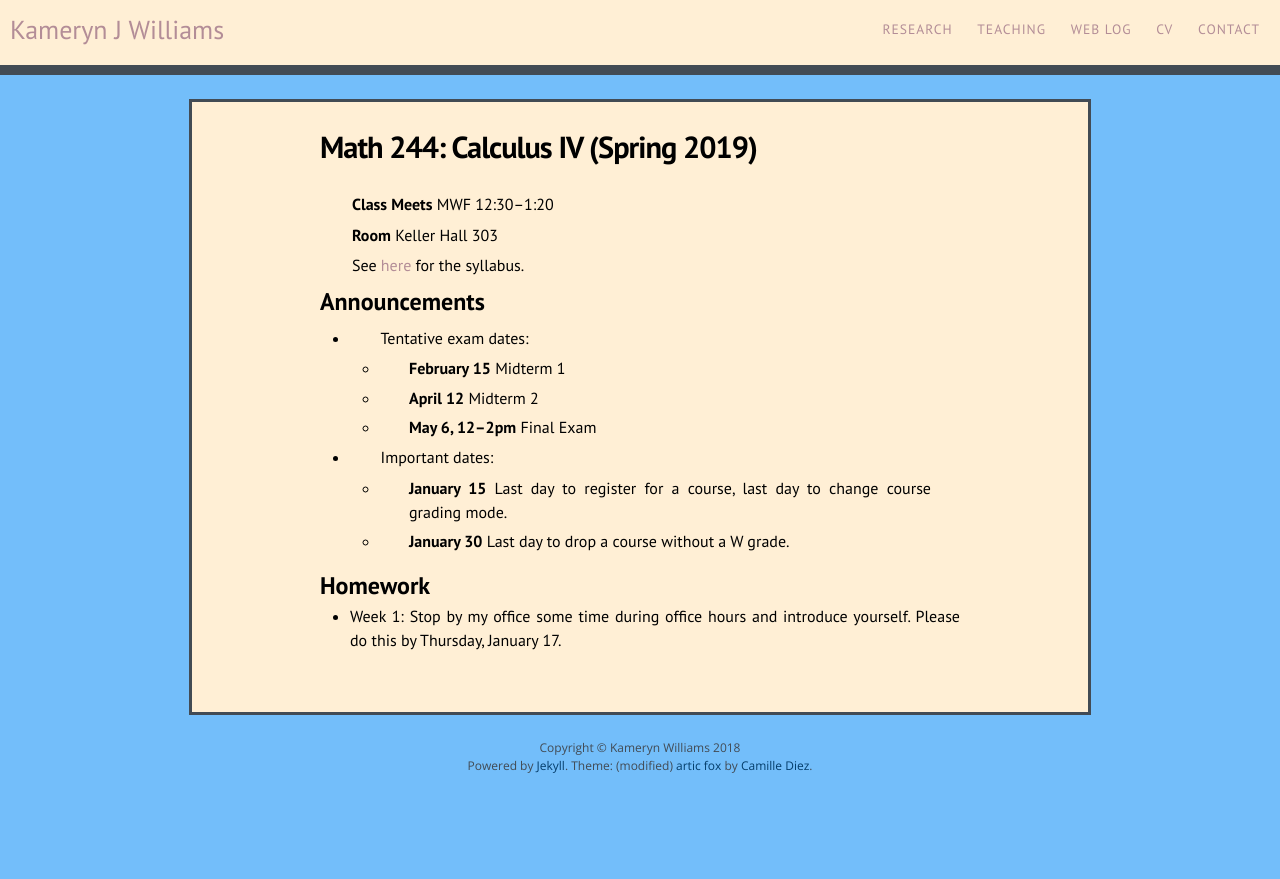
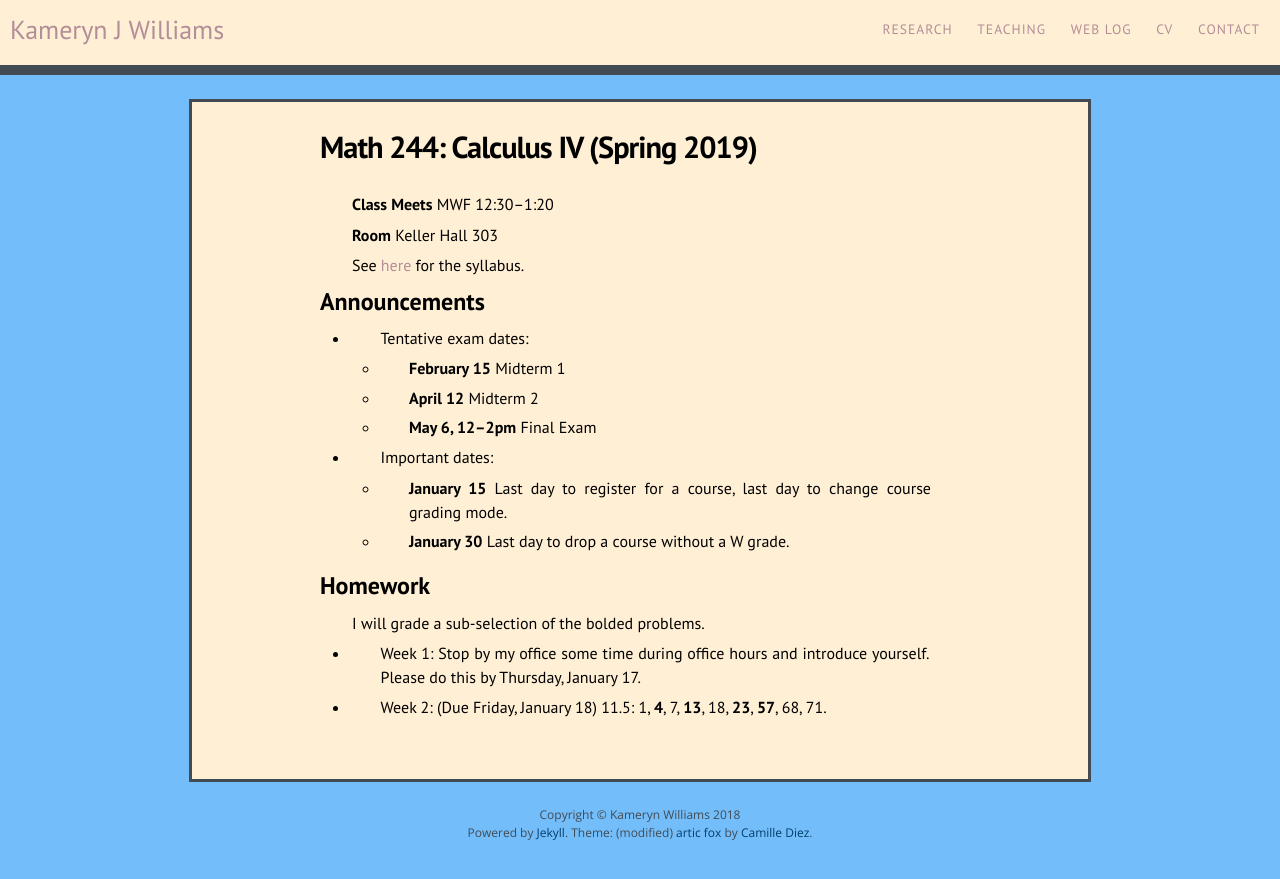
Before and after one commit to kamerynjw/kamerynjw.github.io, a Jekyll site: the page built from teaching/2019/math244.md, in a window 1280 px wide. Shown: the top 879 px of the page. Built offline with Jekyll 4.4.1, drawn with Linux system fonts in a browser that asks for light colours; nearby versions of some CDN libraries.

Commit message:
added week 2 homework

```diff
--- a/teaching/2019/math244.md
+++ b/teaching/2019/math244.md
@@ -30,4 +30,8 @@ Announcements
 Homework
 --------
 
+I will grade a sub-selection of the bolded problems.
+
 * Week 1: Stop by my office some time during office hours and introduce yourself. Please do this by Thursday, January 17.
+
+* Week 2: (Due Friday, January 18) 11.5: 1, **4**, 7, **13**, 18, **23**, **57**, 68, 71.
```
